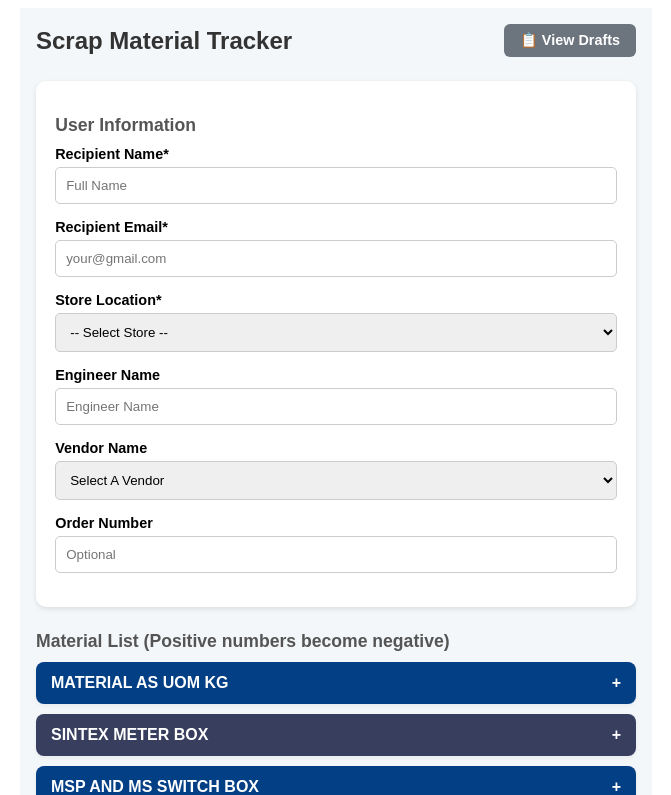
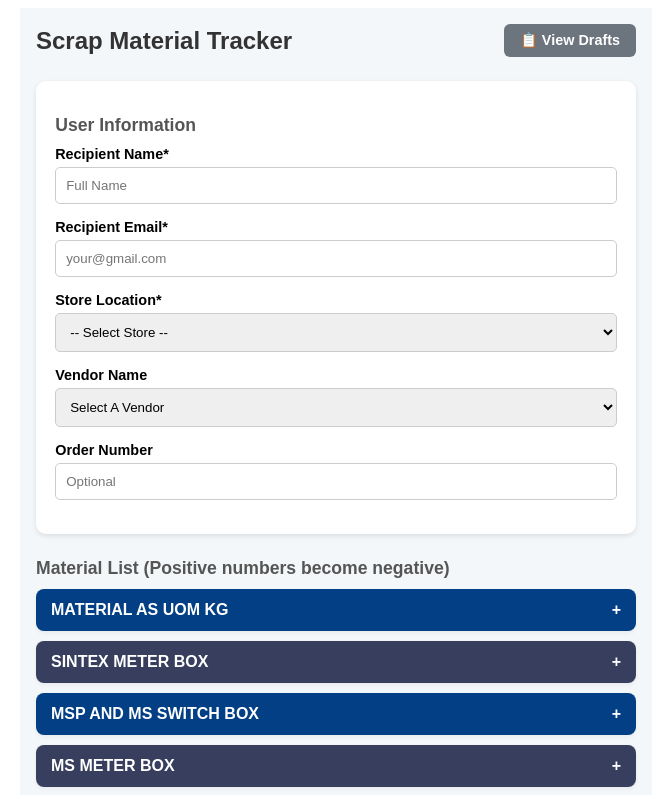
Before and after one commit to Shyam-Works/scrape, a Next.js app: page / in a window 1280 px wide. Shown: the top 795 px of the page, without its empty margins (304-975 px from the left). Built offline with nearby package versions, Linux system fonts and the light colour scheme.

Commit message:
Refactor Home component and vendor list

```diff
--- a/pages/index.js
+++ b/pages/index.js
@@ -26,7 +26,6 @@ export default function Home() {
     store: "",
     vender: "",
     orderNo: "",
-    engineer: "",
   });
 
   const [formData, setFormData] = useState({});
@@ -47,7 +46,6 @@ export default function Home() {
             store: parsed.store || "",
             vender: parsed.vender || "",
             orderNo: parsed.orderNo || "",
-            engineer: parsed.engineer || "",
           });
           if (parsed.formData) setFormData(parsed.formData);
           if (parsed._id) setDraftId(parsed._id);
@@ -184,15 +182,6 @@ export default function Home() {
           <option value="E stn -0503">E stn -0503</option>
           <option value="B stn 0500">B stn 0500</option>
         </select>
-
-        <label style={styles.label}>Engineer Name</label>
-        <input
-          style={styles.fullInput}
-          type="text"
-          value={userInfo.engineer}
-          onChange={(e) => handleUserChange("engineer", e.target.value)}
-          placeholder="Engineer Name"
-        />
 
         <label style={styles.label}>Vendor Name</label>
         <select
```
